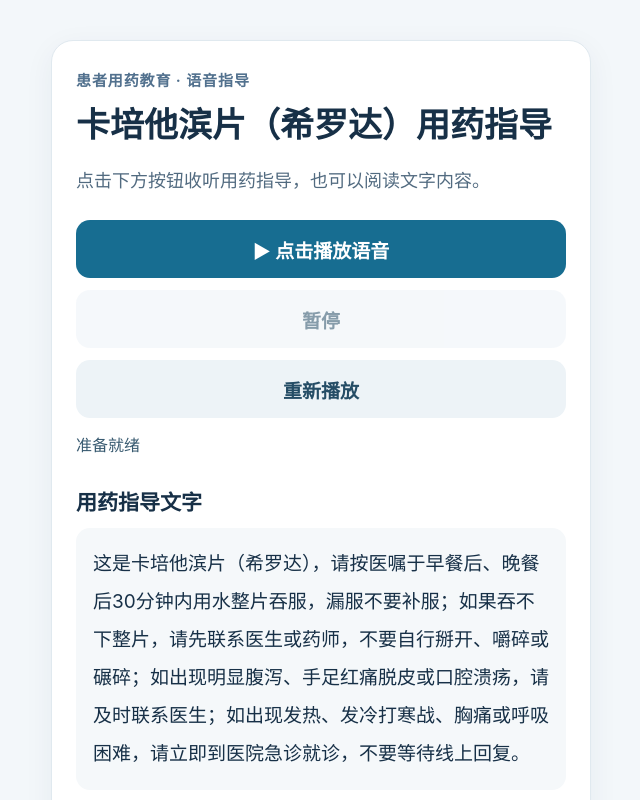
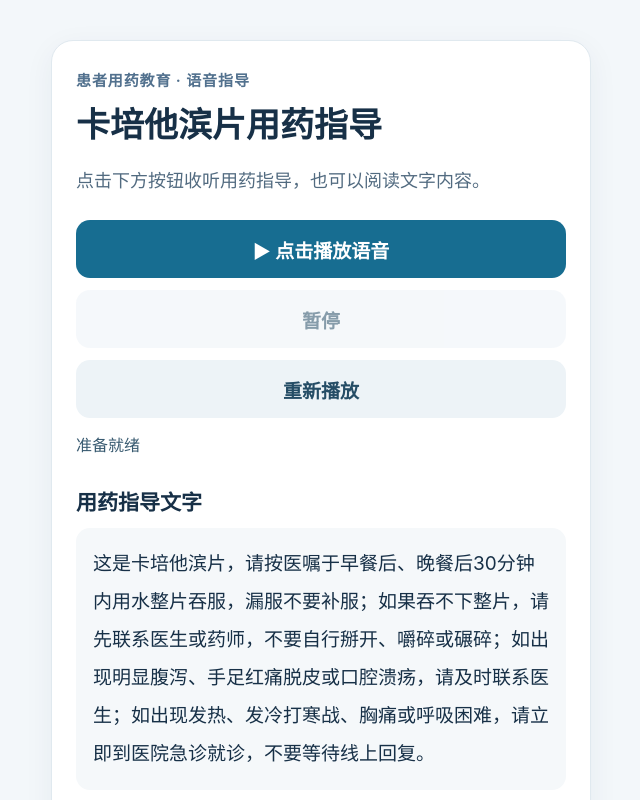
Before and after one commit to kk930-dev/medication-audio-education, a plain HTML site: page capecitabine/index.html in a window 1280 px wide. Shown: the top 800 px of the page, without its empty margins (319-959 px from the left). Drawn offline with Linux system fonts and the light colour scheme.

Commit message:
Use generic capecitabine name in patient audio guidance

```diff
--- a/capecitabine/index.html
+++ b/capecitabine/index.html
@@ -4,7 +4,7 @@
   <meta charset="utf-8">
   <meta name="viewport" content="width=device-width, initial-scale=1, viewport-fit=cover">
   <meta name="theme-color" content="#f3f7fa">
-  <title>卡培他滨片（希罗达）用药指导</title>
+  <title>卡培他滨片用药指导</title>
   <style>
     :root {
       color-scheme: light;
@@ -58,7 +58,7 @@
 <body>
   <main>
     <div class="eyebrow">患者用药教育 · 语音指导</div>
-    <h1>卡培他滨片（希罗达）用药指导</h1>
+    <h1>卡培他滨片用药指导</h1>
     <p class="intro">点击下方按钮收听用药指导，也可以阅读文字内容。</p>
 
     <div class="controls" aria-label="语音播放控制">
@@ -69,12 +69,12 @@
     <p id="status" role="status" aria-live="polite">准备就绪</p>
 
     <audio id="audio" preload="none">
-      <source src="capecitabine.mp3?v=20261105-v3" type="audio/mpeg">
+      <source src="capecitabine.mp3?v=20261105-v4" type="audio/mpeg">
     </audio>
 
     <section aria-labelledby="text-heading">
       <h2 id="text-heading">用药指导文字</h2>
-      <p class="bodycopy">这是卡培他滨片（希罗达），请按医嘱于早餐后、晚餐后30分钟内用水整片吞服，漏服不要补服；如果吞不下整片，请先联系医生或药师，不要自行掰开、嚼碎或碾碎；如出现明显腹泻、手足红痛脱皮或口腔溃疡，请及时联系医生；如出现发热、发冷打寒战、胸痛或呼吸困难，请立即到医院急诊就诊，不要等待线上回复。</p>
+      <p class="bodycopy">这是卡培他滨片，请按医嘱于早餐后、晚餐后30分钟内用水整片吞服，漏服不要补服；如果吞不下整片，请先联系医生或药师，不要自行掰开、嚼碎或碾碎；如出现明显腹泻、手足红痛脱皮或口腔溃疡，请及时联系医生；如出现发热、发冷打寒战、胸痛或呼吸困难，请立即到医院急诊就诊，不要等待线上回复。</p>
     </section>
 
     <p class="intro">药师咨询请扫描用药指导单上的药师咨询二维码，并按提示操作。</p>
```
Also changed, not shown: index.html (+2 -2 lines), 1 other file.
